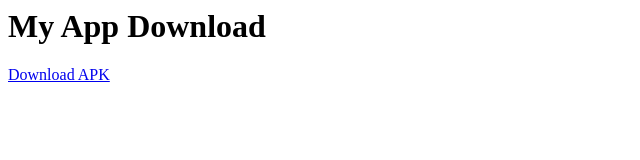
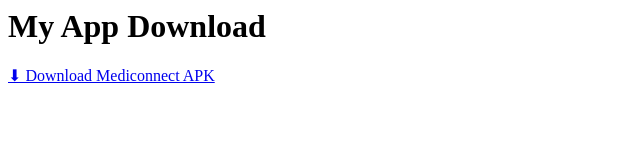
Before and after one commit to umer804943/Mediconnect-Download, a plain HTML site: page index.html in a window 1280 px wide. Shown: the whole page, without its empty margins (0-640 px from the left). Drawn offline with Linux system fonts and the light colour scheme.

Commit message:
Update download link to latest release APK

```diff
--- a/index.html
+++ b/index.html
@@ -1,2 +1,4 @@
 <h1>My App Download</h1>
-<a href="#">Download APK</a>
+<a href="https://github.com/umer804943/Mediconnect-Download/releases/download/v1.0/Mediconnect.apk" download>
+  ⬇ Download Mediconnect APK
+</a>
```
